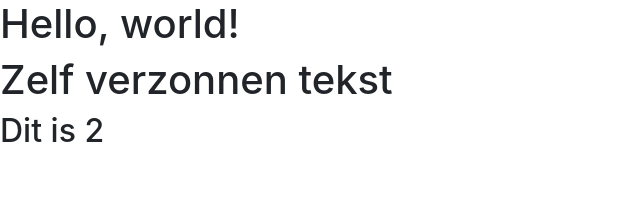
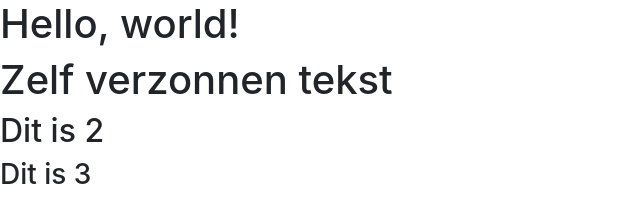
Before and after one commit to KingdaLH/proeftoets-VEBR, a plain HTML site: page index.html in a window 1280 px wide. Shown: the whole page, without its empty margins (0-640 px from the left). Drawn offline with nearby package versions, Linux system fonts and the light colour scheme.

Commit message:
Dit is 3

```diff
--- a/index.html
+++ b/index.html
@@ -14,7 +14,7 @@
     <h1>Hello, world!</h1>
     <h1>Zelf verzonnen tekst</h1>
     <h2>Dit is 2</h2>
-
+    <h3>Dit is 3</h3>
     <!-- Optional JavaScript -->
     <!-- jQuery first, then Popper.js, then Bootstrap JS -->
     <script src="https://code.jquery.com/jquery-3.3.1.slim.min.js" integrity="sha384-q8i/X+965DzO0rT7abK41JStQIAqVgRVzpbzo5smXKp4YfRvH+8abtTE1Pi6jizo" crossorigin="anonymous"></script>
```
